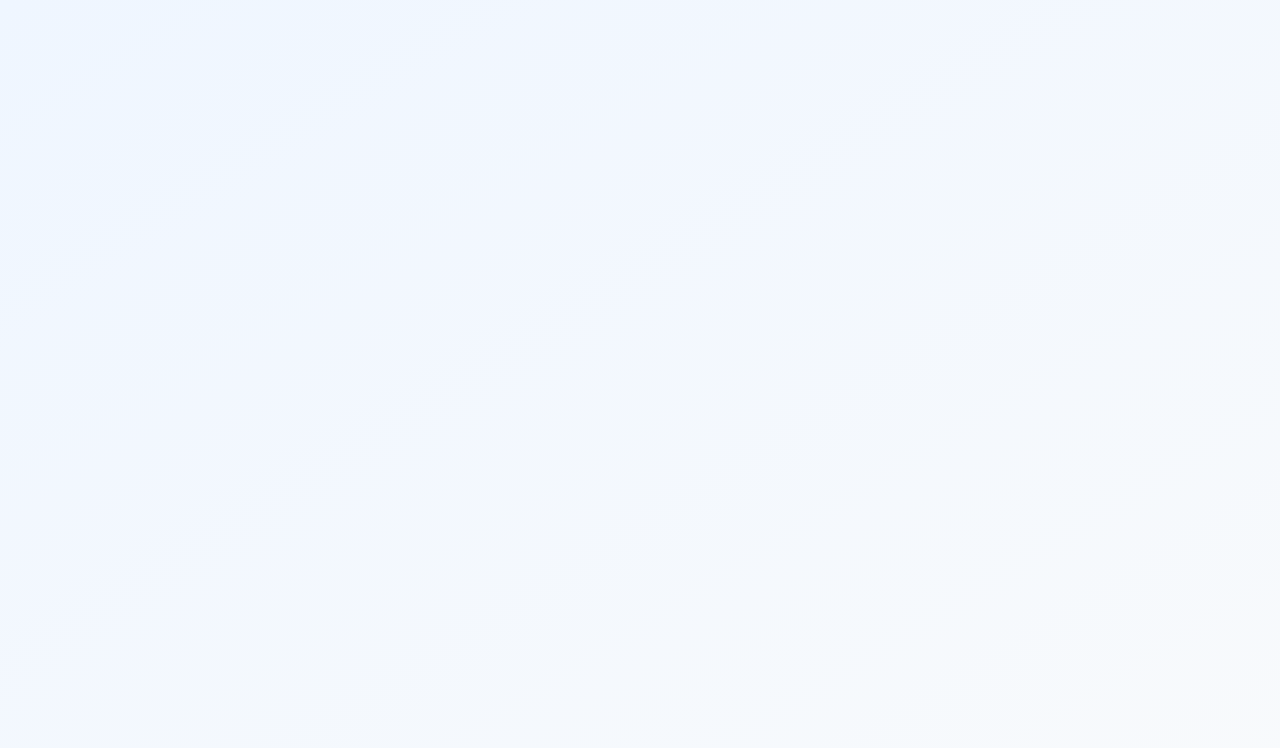
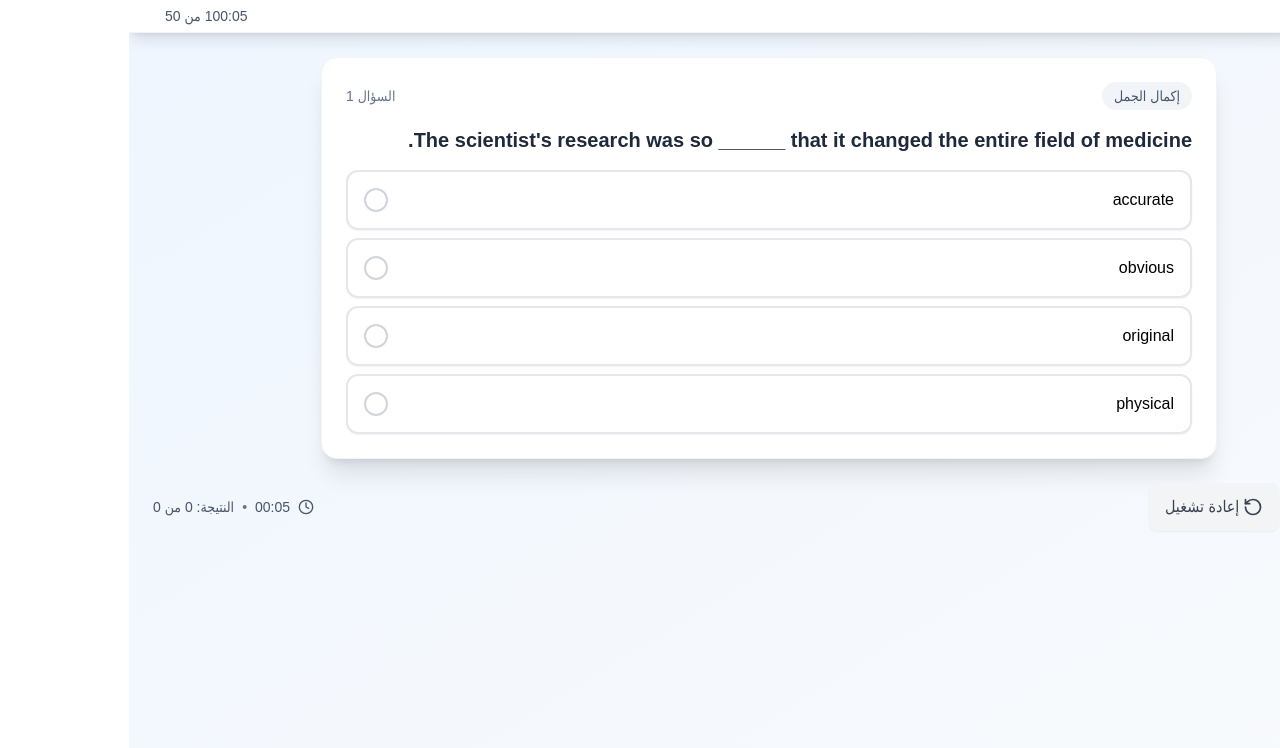
Before and after one commit to AmalShalabi/psycho_arabic, a React (Create React App) app: page /sentence-completion in a window 1280 px wide. Before the commit this address had no page. Shown: the top 748 px of the page. Built offline with nearby package versions, Linux system fonts and the light colour scheme.

Commit message:
Add Sentence Completion chapter to home page and create dedicated page component

```diff
--- a/src/App.js
+++ b/src/App.js
@@ -5,6 +5,7 @@ import Home from './pages/Home';
 import Exam from './pages/Exam';
 import Practice from './pages/Practice';
 import Vocabulary from './pages/Vocabulary';
+import SentenceCompletion from './pages/SentenceCompletion';
 import GroupResult from './pages/GroupResult';
 import Results from './pages/Results';
 import Progress from './pages/Progress';
@@ -25,6 +26,7 @@ function App() {
             <Route path="/exam" element={<Exam />} />
             <Route path="/practice" element={<Practice />} />
             <Route path="/vocabulary" element={<Vocabulary />} />
+            <Route path="/sentence-completion" element={<SentenceCompletion />} />
             <Route path="/group-result" element={<GroupResult />} />
             <Route path="/results" element={<Results />} />
             <Route path="/progress" element={<Progress />} />
--- a/src/components/QuestionCard.js
+++ b/src/components/QuestionCard.js
@@ -80,7 +80,8 @@ const QuestionCard = ({
             {question.section === 'quantitative' ? 'كمي' :
              question.section === 'verbal' ? 'لفظي' :
              question.section === 'english' ? 'إنجليزي' :
-             question.section === 'vocabulary' ? 'مفردات إنجليزية' : 'مفردات إنجليزية'}
+             question.section === 'vocabulary' ? 'مفردات إنجليزية' :
+             question.section === 'sentence-completion' ? 'إكمال الجمل' : 'مفردات إنجليزية'}
           </span>
           <span className="text-xs md:text-sm text-secondary-500">
             السؤال {question.id}
--- a/src/pages/Home.js
+++ b/src/pages/Home.js
@@ -8,7 +8,8 @@ import {
   Settings,
   Brain,
   Clock,
-  Target
+  Target,
+  FileText
 } from 'lucide-react';
 
 const Home = () => {
@@ -35,6 +36,13 @@ const Home = () => {
       icon: Brain,
       color: 'from-orange-500 to-orange-600',
       action: () => navigate('/vocabulary')
+    },
+    {
+      title: 'إكمال الجمل',
+      description: 'تدريب على 50 سؤال إكمال الجمل بالإنجليزية',
+      icon: FileText,
+      color: 'from-teal-500 to-teal-600',
+      action: () => navigate('/sentence-completion')
     },
     {
       title: 'سجل التقدم',
@@ -170,7 +178,7 @@ const Home = () => {
           </h2>
           <div className="grid grid-cols-1 sm:grid-cols-3 gap-4 md:gap-6">
             <div className="text-center">
-              <div className="text-2xl md:text-3xl font-bold text-primary-600 mb-1 md:mb-2">209+</div>
+              <div className="text-2xl md:text-3xl font-bold text-primary-600 mb-1 md:mb-2">259+</div>
               <div className="text-sm md:text-base text-secondary-600">سؤال تدريبي</div>
             </div>
             <div className="text-center">
--- a/src/pages/Practice.js
+++ b/src/pages/Practice.js
@@ -26,7 +26,8 @@ const Practice = () => {
         ...questionsData.quantitative,
         ...questionsData.verbal,
         ...questionsData.english,
-        ...questionsData.vocabulary
+        ...questionsData.vocabulary,
+        ...questionsData.sentenceCompletion
       ];
     } else {
       filtered = questionsData[selectedSection] || [];
@@ -192,7 +193,8 @@ const Practice = () => {
                     { value: 'quantitative', label: 'كمي' },
                     { value: 'verbal', label: 'لفظي' },
                     { value: 'english', label: 'إنجليزي' },
-                    { value: 'vocabulary', label: 'مفردات إنجليزية' }
+                    { value: 'vocabulary', label: 'مفردات إنجليزية' },
+                    { value: 'sentenceCompletion', label: 'إكمال الجمل' }
                   ].map((option) => (
                     <button
                       key={option.value}
--- a/src/pages/Results.js
+++ b/src/pages/Results.js
@@ -28,6 +28,8 @@ const Results = () => {
       storedResults = localStorage.getItem('practiceResults');
     } else if (type === 'vocabulary') {
       storedResults = localStorage.getItem('vocabularyResults');
+    } else if (type === 'sentence-completion') {
+      storedResults = localStorage.getItem('sentenceCompletionResults');
     } else {
       storedResults = localStorage.getItem('examResults');
     }
@@ -52,6 +54,7 @@ const Results = () => {
 
   const isPractice = searchParams.get('type') === 'practice';
   const isVocabulary = searchParams.get('type') === 'vocabulary';
+  const isSentenceCompletion = searchParams.get('type') === 'sentence-completion';
   const percentage = Math.round((results.correctAnswers / results.totalQuestions) * 100);
   const timeSpent = results.timeSpent || 0;
 
@@ -134,6 +137,8 @@ const Results = () => {
       navigate('/practice');
     } else if (isVocabulary) {
       navigate('/vocabulary');
+    } else if (isSentenceCompletion) {
+      navigate('/sentence-completion');
     } else {
       navigate('/exam');
     }
@@ -152,7 +157,7 @@ const Results = () => {
               <ArrowLeft className="w-6 h-6" />
             </button>
             <h1 className="text-xl font-bold text-secondary-800">
-              {isPractice ? 'نتائج التدريب' : isVocabulary ? 'نتائج المفردات' : 'نتائج الامتحان'}
+              {isPractice ? 'نتائج التدريب' : isVocabulary ? 'نتائج المفردات' : isSentenceCompletion ? 'نتائج إكمال الجمل' : 'نتائج الامتحان'}
             </h1>
             <div></div>
           </div>
@@ -317,7 +322,7 @@ const Results = () => {
             className="btn-primary flex items-center justify-center space-x-2 space-x-reverse"
           >
             <RotateCcw className="w-5 h-5" />
-            <span>{isPractice ? 'تدريب جديد' : isVocabulary ? 'مفردات جديدة' : 'امتحان جديد'}</span>
+            <span>{isPractice ? 'تدريب جديد' : isVocabulary ? 'مفردات جديدة' : isSentenceCompletion ? 'إكمال جمل جديد' : 'امتحان جديد'}</span>
           </button>
 
           <button
--- /dev/null
+++ b/src/pages/SentenceCompletion.js
@@ -0,0 +1,204 @@
+import React, { useState, useEffect } from 'react';
+import { useNavigate } from 'react-router-dom';
+import { ArrowLeft, RotateCcw, Clock, ArrowRight } from 'lucide-react';
+import QuestionCard from '../components/QuestionCard';
+import questionsData from '../data/questions.json';
+
+const SentenceCompletion = () => {
+  const navigate = useNavigate();
+  const [currentQuestionIndex, setCurrentQuestionIndex] = useState(0);
+  const [selectedAnswer, setSelectedAnswer] = useState(null);
+  const [showResult, setShowResult] = useState(false);
+  const [sentenceQuestions, setSentenceQuestions] = useState([]);
+  const [score, setScore] = useState({ correct: 0, total: 0 });
+  const [timeSpent, setTimeSpent] = useState(0);
+  const [startTime, setStartTime] = useState(null);
+  const [answers, setAnswers] = useState({});
+
+  // Initialize sentence completion questions
+  useEffect(() => {
+    const sentenceQuestions = [...questionsData.sentenceCompletion].sort((a, b) => a.id - b.id);
+    setSentenceQuestions(sentenceQuestions);
+    setStartTime(Date.now());
+  }, []);
+
+  // Timer effect
+  useEffect(() => {
+    if (startTime && !showResult) {
+      const timer = setInterval(() => {
+        setTimeSpent(Math.floor((Date.now() - startTime) / 1000));
+      }, 1000);
+      return () => clearInterval(timer);
+    }
+  }, [startTime, showResult]);
+
+  const handleAnswerSelect = (answerIndex) => {
+    if (!showResult) {
+      setSelectedAnswer(answerIndex);
+
+      const currentQuestion = sentenceQuestions[currentQuestionIndex];
+      const correctIndex = currentQuestion.choices?.indexOf(currentQuestion.answer);
+      const isCorrect = answerIndex === correctIndex;
+
+      setScore(prev => ({
+        correct: prev.correct + (isCorrect ? 1 : 0),
+        total: prev.total + 1
+      }));
+
+      setAnswers(prev => ({
+        ...prev,
+        [currentQuestionIndex]: answerIndex
+      }));
+
+      setShowResult(true);
+    }
+  };
+
+  const handleNextQuestion = () => {
+    if (currentQuestionIndex < sentenceQuestions.length - 1) {
+      const newIndex = currentQuestionIndex + 1;
+      setCurrentQuestionIndex(newIndex);
+      setSelectedAnswer(answers[newIndex] || null);
+      setShowResult(false);
+    } else {
+      // Sentence completion practice completed
+      const results = {
+        score: score,
+        timeSpent: timeSpent,
+        questions: sentenceQuestions,
+        answers: answers,
+        completedAt: new Date().toISOString(),
+        type: 'sentence-completion'
+      };
+      localStorage.setItem('sentenceCompletionResults', JSON.stringify(results));
+      navigate('/results?type=sentence-completion');
+    }
+  };
+
+  const handlePreviousQuestion = () => {
+    if (currentQuestionIndex > 0) {
+      const newIndex = currentQuestionIndex - 1;
+      setCurrentQuestionIndex(newIndex);
+      setSelectedAnswer(answers[newIndex] || null);
+      setShowResult(false);
+    }
+  };
+
+  const handleRestart = () => {
+    setCurrentQuestionIndex(0);
+    setSelectedAnswer(null);
+    setShowResult(false);
+    setScore({ correct: 0, total: 0 });
+    setTimeSpent(0);
+    setAnswers({});
+    setStartTime(Date.now());
+  };
+
+  const formatTime = (seconds) => {
+    const mins = Math.floor(seconds / 60);
+    const secs = seconds % 60;
+    return `${mins.toString().padStart(2, '0')}:${secs.toString().padStart(2, '0')}`;
+  };
+
+  if (sentenceQuestions.length === 0) {
+    return (
+      <div className="min-h-screen bg-gradient-to-br from-primary-50 to-secondary-50 flex items-center justify-center">
+        <div className="text-center">
+          <div className="animate-spin rounded-full h-12 w-12 border-b-2 border-primary-600 mx-auto mb-4"></div>
+          <p className="text-secondary-600">جاري تحميل الأسئلة...</p>
+        </div>
+      </div>
+    );
+  }
+
+  const currentQuestion = sentenceQuestions[currentQuestionIndex];
+  const isLastQuestion = currentQuestionIndex === sentenceQuestions.length - 1;
+  const isFirstQuestion = currentQuestionIndex === 0;
+
+  return (
+    <div className="min-h-screen bg-gradient-to-br from-primary-50 to-secondary-50">
+      {/* Header */}
+      <header className="bg-white shadow-lg border-b border-gray-100 sticky top-0 z-10">
+        <div className="max-w-7xl mx-auto px-3 sm:px-4 lg:px-6">
+          <div className="flex items-center justify-between">
+            <button
+              onClick={() => navigate('/')}
+              className="text-secondary-600 hover:text-secondary-800 transition-colors p-1 rounded-lg hover:bg-gray-100"
+            >
+              <ArrowLeft className="w-5 h-5 md:w-6 md:h-6" />
+            </button>
+
+            <div className="flex items-center space-x-2 md:space-x-3 space-x-reverse">
+              <div className="text-xs md:text-sm text-secondary-600 font-medium">
+                {formatTime(timeSpent)}
+              </div>
+              <div className="text-xs md:text-sm text-secondary-600 font-medium">
+                {currentQuestionIndex + 1} من {sentenceQuestions.length}
+              </div>
+            </div>
+          </div>
+        </div>
+      </header>
+
+      {/* Main Content */}
+      <main className="max-w-7xl mx-auto px-3 sm:px-4 lg:px-6 py-6">
+        <QuestionCard
+          question={{
+            ...currentQuestion,
+            section: 'sentence-completion',
+            question: currentQuestion.sentence
+          }}
+          selectedAnswer={selectedAnswer}
+          onAnswerSelect={handleAnswerSelect}
+          showResult={showResult}
+          isCorrect={selectedAnswer === (currentQuestion.choices?.indexOf(currentQuestion.answer))}
+        />
+
+        {/* Navigation */}
+        <div className="flex flex-col md:flex-row justify-between items-center gap-2 md:gap-0 mt-6">
+          <div className="flex items-center space-x-2 space-x-reverse">
+            <button
+              onClick={handlePreviousQuestion}
+              disabled={isFirstQuestion}
+              className={`flex items-center space-x-1 space-x-reverse px-3 md:px-4 py-2 md:py-3 rounded-lg font-medium transition-all text-sm md:text-base shadow-sm hover:shadow-md ${
+                isFirstQuestion
+                  ? 'bg-gray-100 text-gray-400 cursor-not-allowed'
+                  : 'bg-white text-secondary-700 hover:bg-gray-50 hover:scale-105'
+              }`}
+            >
+              <ArrowRight className="w-4 h-4 md:w-5 md:h-5" />
+              <span>السابق</span>
+            </button>
+
+            <button
+              onClick={handleRestart}
+              className="flex items-center space-x-1 space-x-reverse px-3 md:px-4 py-2 md:py-3 rounded-lg font-medium bg-gray-100 text-gray-700 hover:bg-gray-200 transition-all text-sm md:text-base shadow-sm hover:shadow-md hover:scale-105"
+            >
+              <RotateCcw className="w-4 h-4 md:w-5 md:h-5" />
+              <span>إعادة تشغيل</span>
+            </button>
+          </div>
+
+          <div className="flex items-center space-x-2 space-x-reverse text-xs md:text-sm text-secondary-600 font-medium">
+            <Clock className="w-3 h-3 md:w-4 md:h-4" />
+            <span>{formatTime(timeSpent)}</span>
+            <span className="text-secondary-500">•</span>
+            <span>النتيجة: {score.correct} من {score.total}</span>
+          </div>
+
+          {showResult && (
+            <button
+              onClick={handleNextQuestion}
+              className="btn-primary text-sm md:text-base px-4 md:px-6 py-2 md:py-3 flex items-center space-x-1 space-x-reverse"
+            >
+              <span>{isLastQuestion ? 'إنهاء التدريب' : 'التالي'}</span>
+              <ArrowLeft className="w-4 h-4 md:w-5 md:h-5" />
+            </button>
+          )}
+        </div>
+      </main>
+    </div>
+  );
+};
+
+export default SentenceCompletion;
```
